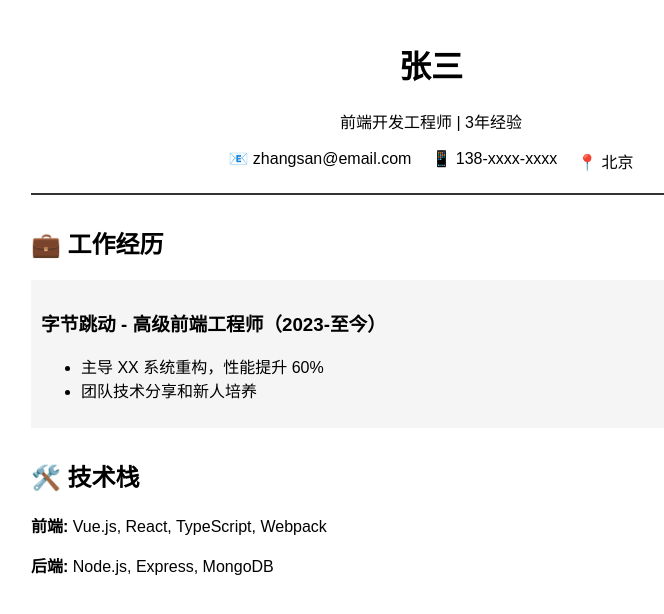
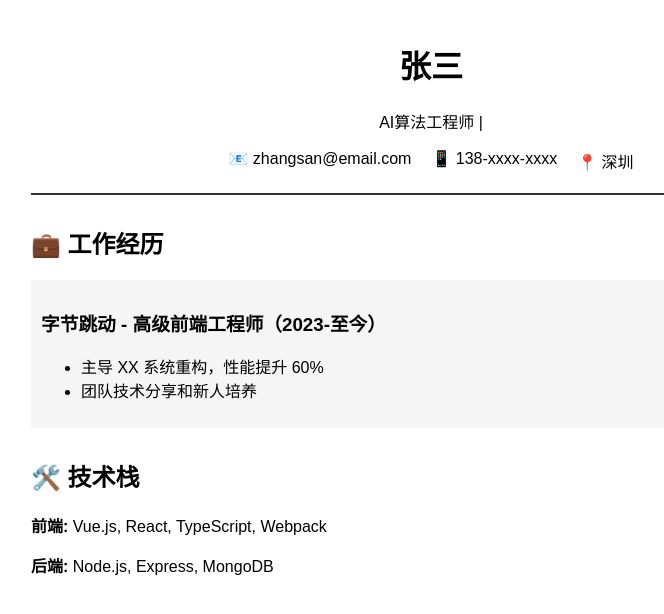
Before and after one commit to KaiWang-szu/kaiwang-szu.github.io, a plain HTML site: page index.html in a window 1280 px wide. Shown: the whole page, without its empty margins (209-873 px from the left). Drawn offline with Linux system fonts and the light colour scheme.

Commit message:
Update index.html

```diff
--- a/index.html
+++ b/index.html
@@ -3,7 +3,7 @@
 <head>
     <meta charset="UTF-8">
     <meta name="viewport" content="width=device-width, initial-scale=1.0">
-    <title>张三 - 个人简历</title>
+    <title>王凯 - 个人简历</title>
     <style>
         body { font-family: 'Microsoft YaHei', sans-serif; max-width: 800px; margin: 0 auto; padding: 20px; }
         .header { text-align: center; border-bottom: 2px solid #333; padding-bottom: 20px; }
@@ -16,11 +16,11 @@
 <body>
     <div class="header">
         <h1>张三</h1>
-        <p>前端开发工程师 | 3年经验</p>
+        <p>AI算法工程师 | </p>
         <div class="contact">
             <span>📧 zhangsan@email.com</span>
             <span>📱 138-xxxx-xxxx</span>
-            <span>📍 北京</span>
+            <span>📍 深圳</span>
         </div>
     </div>
 
```
